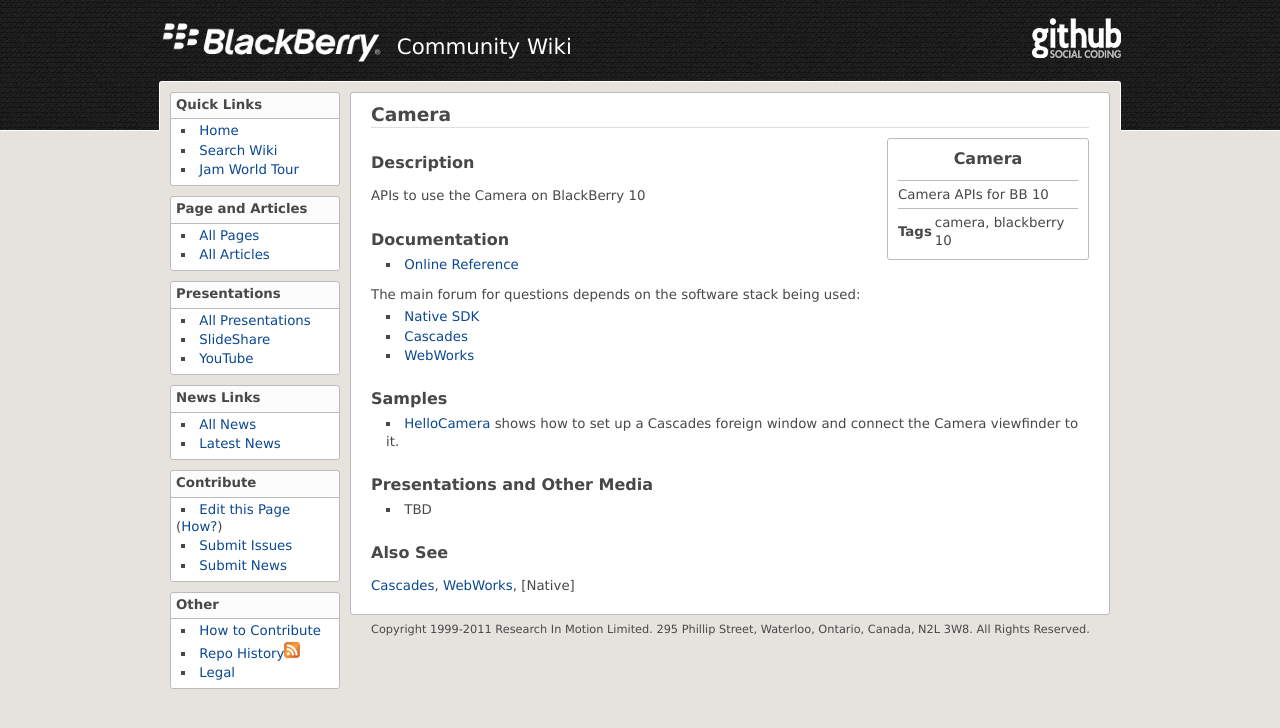
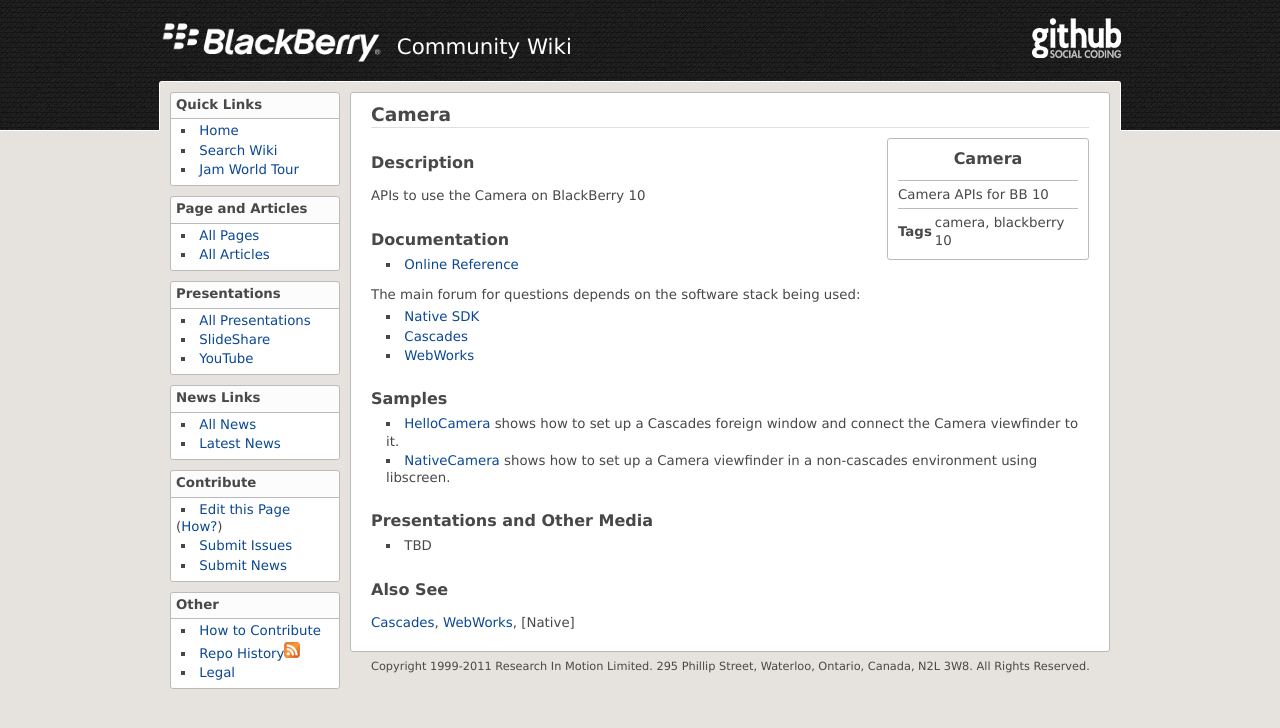
Before and after one commit to blackberry/Community, a Jekyll site: the page built from Camera.md, in a window 1280 px wide. Shown: the top 728 px of the page. Built offline with Jekyll 4.4.1, drawn with Linux system fonts in a browser that asks for light colours.

Commit message:
Update gh-pages

```diff
--- a/Camera.md
+++ b/Camera.md
@@ -27,6 +27,8 @@
 
 * [HelloCamera](https://github.com/blackberry/Cascades-Community-Samples/tree/master/HelloCamera)
 shows how to set up a Cascades foreign window and connect the Camera viewfinder to it.
+* [NativeCamera](https://github.com/blackberry/Cascades-Community-Samples/tree/master/NativeCamera)
+shows how to set up a Camera viewfinder in a non-cascades environment using libscreen.
 
 ### Presentations and Other Media
 
```
